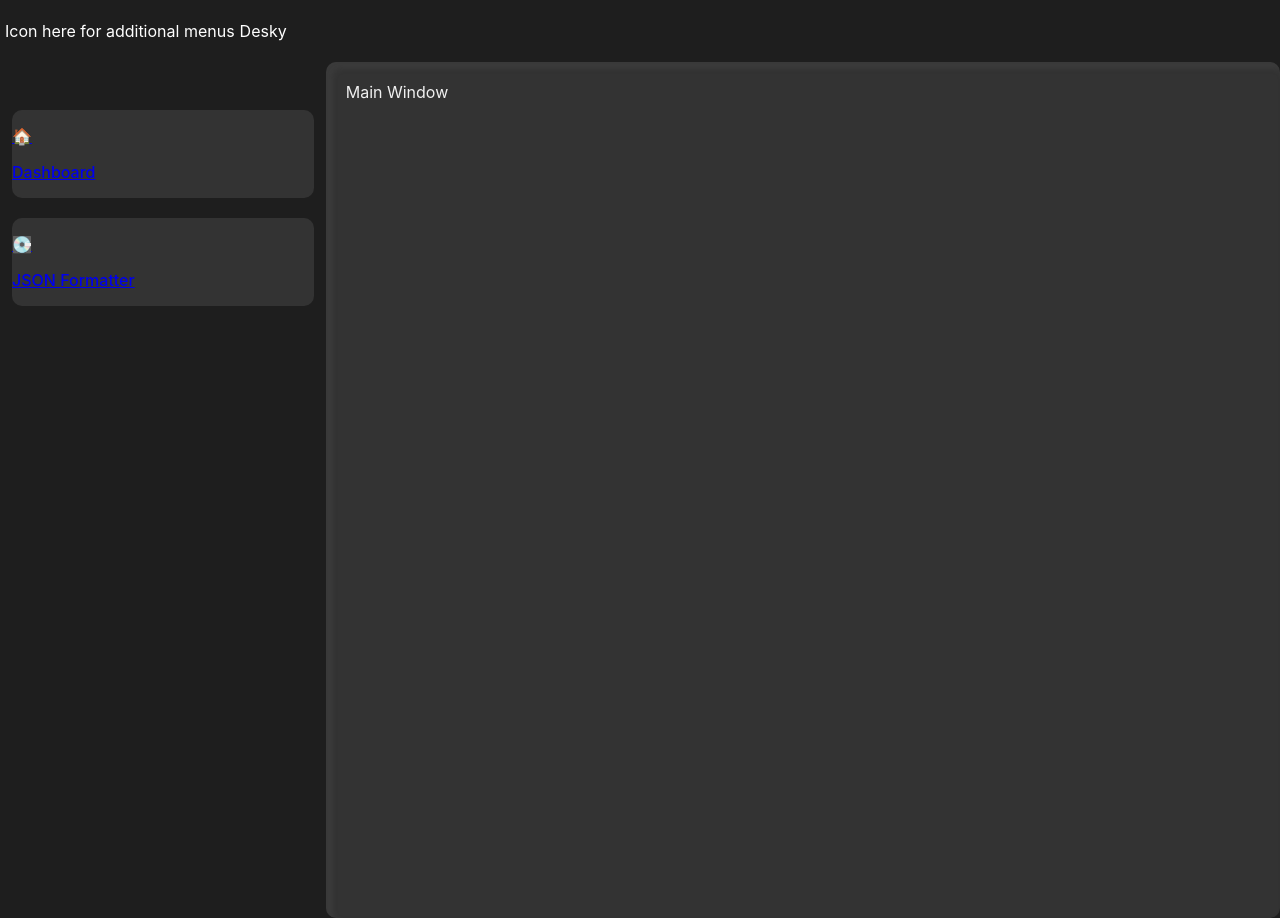
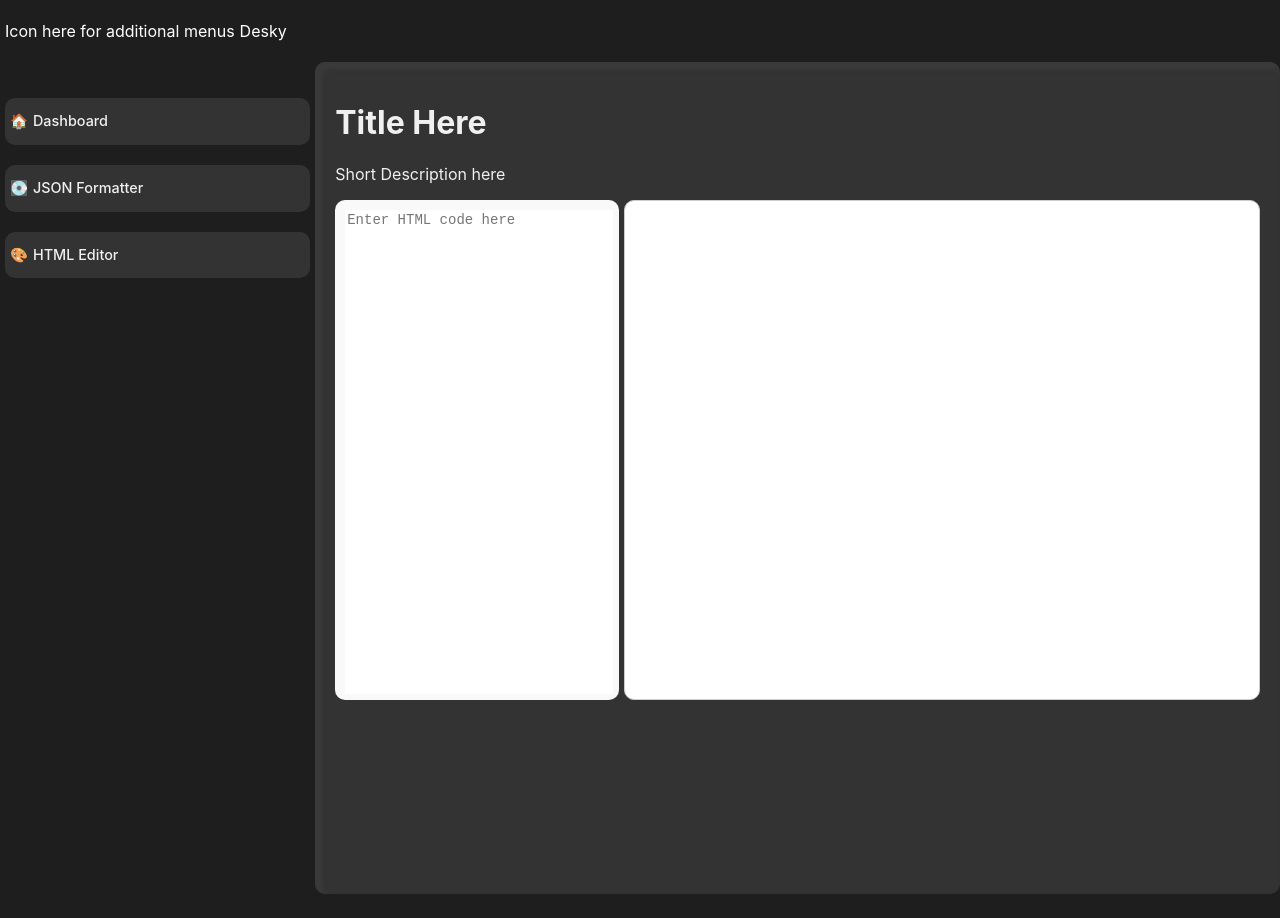
Before and after one commit to zachmyre/desky, a React (Create React App) app: page / in a window 1280 px wide. After the commit the page ends 894 px from the top, so only its background shows below. Built offline with nearby package versions, Linux system fonts and the light colour scheme.

Commit message:
simple html editor added

```diff
--- a/src/App.css
+++ b/src/App.css
@@ -2,6 +2,8 @@
   --background-color: #1E1E1E;
   --text-color: #F0F0F0;
   --sidebar-bg: #333333;
+  --border-radius: 10px;
+  --link-hover: rgba(60, 60, 60, 1);
 }
 
 
@@ -38,10 +40,9 @@ html {
 
 
 .Sidebar{
-
   height: 100vh;
   width: 33vw;
-  padding: 12px;
+  padding: 0 5px 0 5px;
   /* border-right: 3px solid rgba(75, 75, 77, 0.04);
   box-shadow: 13px 0px 20px 2px rgba(75, 75, 77, 0.2); */
   display: flex;
@@ -52,17 +53,33 @@ html {
   /* justify-content: center; */
   width: 100%;
   margin: 20px 0px 0px 0px;
-  border-radius: 10px;
+  border-radius: var(--border-radius);
   color: white;
   background: #333333;
   font-weight: 550;
   text-decoration: none;
 }
 
+.Sidebar-link:hover{
+  background: var(--link-hover);
+}
+
+.Sidebar-link a{
+  font-size: .9em;
+  text-decoration: none;
+  display: flex;
+  padding: 0px 0px 0px 5px;
+  color: var(--text-color);
+}
+
+.Sidebar-link a p{
+  padding-right: 5px;
+}
+
 .MainWindow{
   background-color: #333333;
   width: 100%;
-  border-radius: 10px;
+  border-radius: var(--border-radius);
   padding: 20px;
   box-shadow: inset 5px 5px 5px 2px rgba(75, 75, 77, 0.3);
 }
--- a/src/components/MainWindow.tsx
+++ b/src/components/MainWindow.tsx
@@ -1,10 +1,13 @@
 import '../App.css';
+import HTMLEditor from '../features/HTMLEditor';
 
 
 const MainWindow: React.FC = () => {
   return (
     <div className="MainWindow">
-      Main Window
+      <h1>Title Here</h1>
+      <p>Short Description here</p>
+      <HTMLEditor/>
     </div>
   );
 }
--- a/src/components/Sidebar.tsx
+++ b/src/components/Sidebar.tsx
@@ -9,7 +9,8 @@ interface Link{
 
 const links: Link[]= [
     {name: "Dashboard", href: "/", icon: "🏠"},
-    {name: "JSON Formatter", href: "/json/formatter", icon: "💽"}
+    {name: "JSON Formatter", href: "/json/formatter", icon: "💽"},
+    {name: "HTML Editor", href: "html/editor", icon: "🎨"}
 ]
 
 const Sidebar: React.FC = () => {
--- /dev/null
+++ b/src/features/HTMLEditor.tsx
@@ -0,0 +1,59 @@
+import React, { useState } from 'react';
+import '../App.css';
+
+const HTMLEditor: React.FC = () => {
+  const [htmlInput, setHtmlInput] = useState('');
+
+  const handleInputChange = (e: React.ChangeEvent<HTMLTextAreaElement>) => {
+    setHtmlInput(e.target.value);
+  };
+
+  return (
+    <div style={styles.Container}>
+      <div style={styles.Editor}>
+        <textarea
+          style={styles.EditorInput}
+          value={htmlInput}
+          onChange={handleInputChange}
+          placeholder="Enter HTML code here"
+        />
+      </div>
+      <div style={styles.View} dangerouslySetInnerHTML={{ __html: htmlInput }} />
+    </div>
+  );
+}
+
+const styles = {
+  Container: {
+    display: 'flex',
+    height: '500px', // Adjust the height as needed
+    width: '100%'
+  },
+  Editor: {
+    backgroundColor: '#f9f9f9',
+    width: '33%',
+    marginRight: '5px',
+    borderRadius: '10px',
+    padding: '10px'
+  },
+  EditorInput: {
+    height: '100%',
+    width: '100%',
+    border: 'none',
+    fontSize: '14px',
+    fontFamily: 'monospace',
+    outline: 'none',
+    resize: 'none' as 'none' // Set resize to none
+  },
+  View: {
+    backgroundColor: '#ffffff',
+    width: '77%',
+    borderRadius: '10px',
+    border: '1px solid #ccc',
+    padding: '10px',
+    overflow: 'auto',
+    color: 'black'
+  }
+}
+
+export default HTMLEditor;
```
Also changed, not shown: 1 other file (tests, documents, lock files or other folders).
